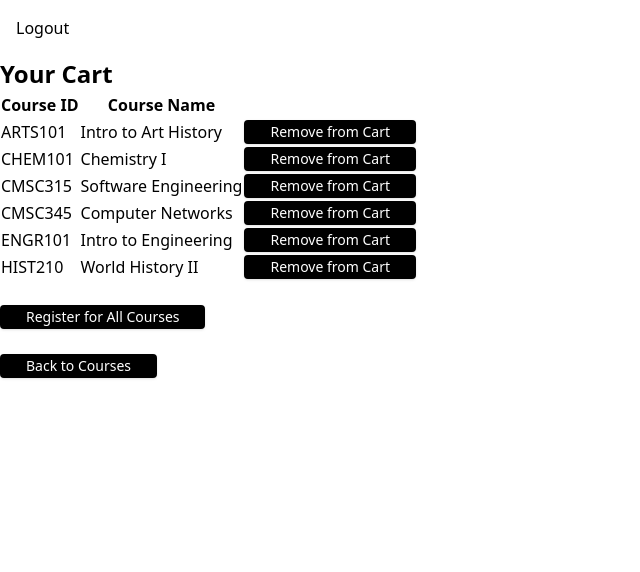
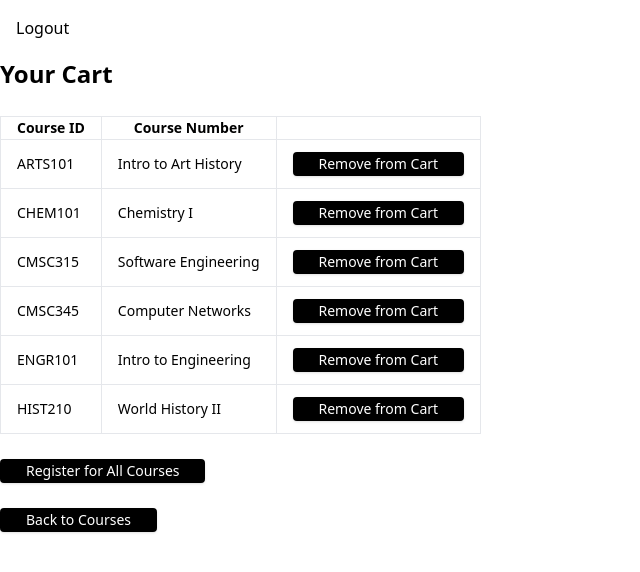
Before and after one commit to asigba/Online-Course-Registration, a Flask app: page /cart in a window 1280 px wide. Shown: the part 40-612 px from the top of the page, without its empty margins (0-640 px from the left). Run offline with Flask 3, Linux system fonts and the light colour scheme; a user stored in the database is signed in.

Commit message:
added table visuals for cart, and images to index and landing

```diff
--- a/src/templates/index.html
+++ b/src/templates/index.html
@@ -41,7 +41,8 @@
     </nav>
     <div class="relative top-60">
         <div class="relative flex justify-center">
-            <h1 class="text-3xl md:text-4xl font-extrabold">Online Course Registration</h1>
+            <img src="{{ url_for('static', filename='images/logo.png') }}" alt="Logo">
+           <!-- <h1 class="text-3xl md:text-4xl font-extrabold">Online Course Registration</h1>-->
         </div>
         <div >
             <div class="relative flex  gap-8 top-5 justify-center">
--- a/src/templates/landing.html
+++ b/src/templates/landing.html
@@ -57,6 +57,10 @@
         <div class="flex justify-center gap-8 mt-4">
             <a href="{{url_for('view_courses')}}" class="text-white hover:text-black bg-black hover:bg-white
             font-medium text-sm px-14 py-3 border-2 border-black shadow rounded transition duration-200">View Courses</a>
+        </div><br><br>
+        <div class="flex justify-center gap-8 mt-4">
+            <img src="{{ url_for('static', filename='images/banner.png') }}" alt="banner">
+        </div>
     </main>
 </body>
 </html>
--- a/src/templates/login.html
+++ b/src/templates/login.html
@@ -40,6 +40,7 @@
             </div>
         </div>
     </nav>
+    <br><br>
     <div class="container px-4 mx-auto">
         <div class="max-w-lg mx-auto">
             <div class="text-center mb-6">
--- a/src/templates/register.html
+++ b/src/templates/register.html
@@ -39,6 +39,7 @@
             </div>
         </div>
     </nav>
+    <br><br>
     <div class="container px-4 mx-auto">
         <div class="max-w-lg mx-auto">
             <div class="text-center mb-6">
--- a/src/templates/view_cart.html
+++ b/src/templates/view_cart.html
@@ -45,6 +45,8 @@
 
     <main class="ml-64 p-8">
         <h1 class="text-3xl md:text-3xl font-extrabold;" style=" font-weight: bold; font-size: x-large;">
+
+        <div>
         Your Cart</h1>
         {% with messages = get_flashed_messages(with_categories=true) %}
             {% if messages %}
@@ -58,17 +60,19 @@
         {% if not cart_courses %}
             <p>Your cart is empty.</p>
         {% else %}
-            <table border="1">
+        </div><br>
+            <table class="px-4 py-3 w-3/4 text-sm text-left rtl:text-right text-black-500 dark:text-gray-400 border border-gray-400">
+                <thead class="text-xs text-gray-700 uppercase dark:text-gray-400 border border-gray-400"></thead>
                     <tr>
-                    <th>Course ID</th>
-                    <th>Course Name</th>
+                        <th scope="col" class="px-4 py-2 border border-gray-400">Course ID</th>
+                        <th scope="col" class="px-4 py-2 border border-gray-400">Course Number</th>
                         <th></th>
                     </tr>
                     {% for course in cart_courses %}
                     <tr>
-                    <td>{{ course.course_id }}</td>
-                    <td>{{ course.course_name }}</td>
-                    <td>
+                        <td class="px-4 py-3 border border-gray-400">{{ course.course_id }}</td>
+                        <td class="px-4 py-3 border border-gray-400">{{ course.course_name }}</td>
+                        <td class="px-4 py-3 border border-gray-400">
                             <form action="{{ url_for('remove_from_cart') }}" method="post">
                                 <input type="hidden" name="course_id" value="{{ course.course_id }}">
                                 <button type="submit"class="text-white hover:text-black bg-black hover:bg-white
@@ -77,6 +81,7 @@
                         </td>
                     </tr>
                     {% endfor %}
+                </thead>
             </table>
             <br>
             <form action="{{ url_for('register_courses') }}" method="post">
```
Also changed, not shown: database/database.db (deleted), src/static/images/Logo.png (added), src/static/images/banner.png (added). Lines whose indentation alone changed are shown as unchanged.
